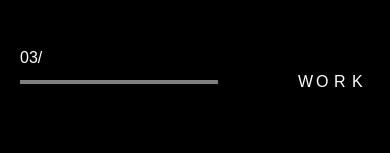
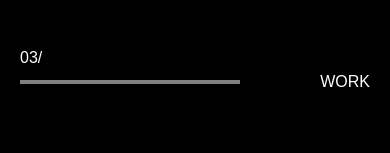
Before and after one commit to SebMZI/Sebastien-Morazzani-PortFolio, a Next.js app: page / in a window 390 px wide. Shown: the part 1810-1963 px from the top of the page. Built offline with nearby package versions, Linux system fonts and the light colour scheme.

Commit message:
fix: animation title not working properly on mobile

```diff
--- a/src/containers/home-page/AboutSection.tsx
+++ b/src/containers/home-page/AboutSection.tsx
@@ -68,7 +68,7 @@ const AboutSection = () => {
         <div className="flex flex-col md:flex-row justify-between mt-4 gap-12 md:gap-6">
           <div>
             <div className="flex items-center gap-20 w-full">
-              <div className="flex w-full">
+              <div className="hidden md:flex w-full">
                 {["H", "I"].map((l, i) => (
                   <div key={i} className="overflow-hidden uppercase w-fit">
                     <motion.span
@@ -86,6 +86,7 @@ const AboutSection = () => {
                   </div>
                 ))}
               </div>
+              <h2 className="uppercase md:hidden block text-[100px]">Hi</h2>
               <motion.span
                 initial={{ scaleX: 0, originX: 0 }}
                 whileInView={{ scaleX: 1, originX: 0 }}
--- a/src/containers/home-page/WorkSection.tsx
+++ b/src/containers/home-page/WorkSection.tsx
@@ -30,7 +30,7 @@ const WorkSection = () => {
             }}
             className="h-1 bg-white inline-block opacity-50 w-full origin-left"
           ></motion.span>
-          <h2 className="flex">
+          <h2 className="hidden md:flex">
             {["W", "O", "R", "K"].map((l, i) => (
               <div
                 key={i}
@@ -51,6 +51,7 @@ const WorkSection = () => {
               </div>
             ))}
           </h2>
+          <h2 className="uppercase text-base md:hidden block">Work</h2>
         </div>
         <div className="mt-10">
           <div className="flex justify-between w-full opacity-70 py-4">
```
